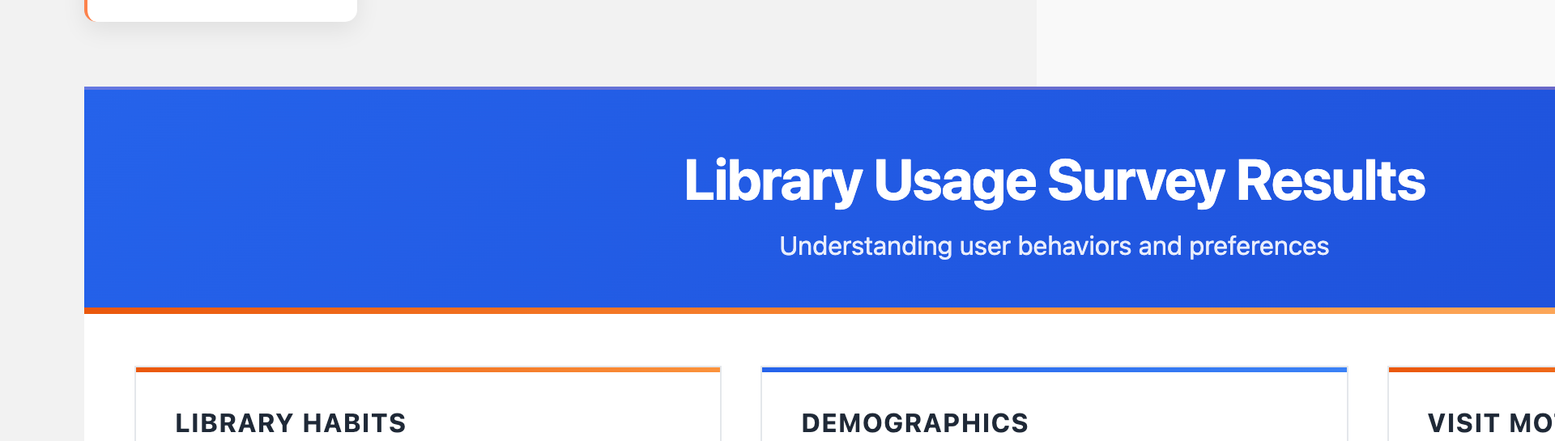
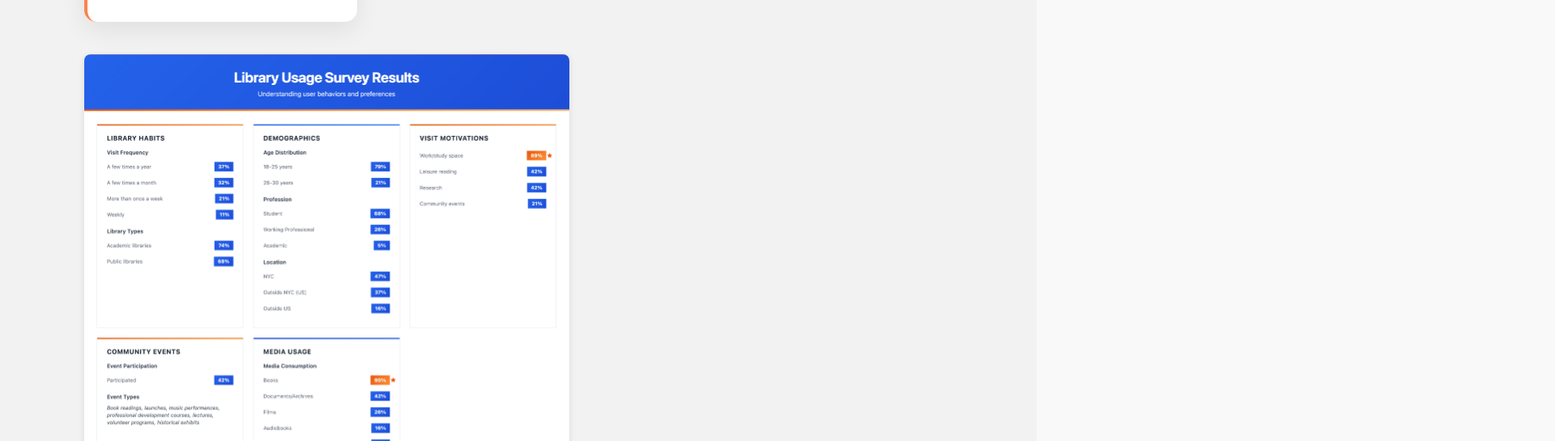
Before and after one commit to milk-droid/lifi, a plain HTML site: page index.html in a window 1280 px wide. Shown: the part 4651-5196 px from the top of the page at 81% size, 1920 px wide, since content can reach past the window. Drawn offline with Linux system fonts and the light colour scheme.

Commit message:
Update index.html

```diff
--- a/index.html
+++ b/index.html
@@ -1758,12 +1758,8 @@ section.alt {
                 </div>
             </div>
 
-            <div class="content-grid" style="margin-top: 80px;">
-            <img src="survey_results.png" alt="Survey data visualization showing user preferences for libraries">
-            </div>
-
-            <div class="img-container" style="margin: 20px 0; transform: rotate(0); background: linear-gradient(135deg, #4285f4 0%, #1a73e8 100%); border-radius: 12px; padding: 8px; box-shadow: 0 4px 12px rgba(66, 133, 244, 0.15); overflow: hidden; max-width: 1200px; width: 100%;">
-   <img src="survey_results.png" alt="Library Usage Survey Results showing demographics, visit motivations, and user preferences" style="width: 100%; height: auto; display: block; border-radius: 8px;">
+          <div class="img-container" style="margin: 20px 0; transform: rotate(0); width: 599px; height: 671px; overflow: hidden; border-radius: 8px; box-shadow: 0 2px 8px rgba(0, 0, 0, 0.1);">
+   <img src="survey_results.png" alt="Library Usage Survey Results showing demographics, visit motivations, and user preferences" style="width: 100%; height: 100%; object-fit: contain; display: block; border: none; outline: none;">
 </div>
 
                 <div class="text-content">
```
